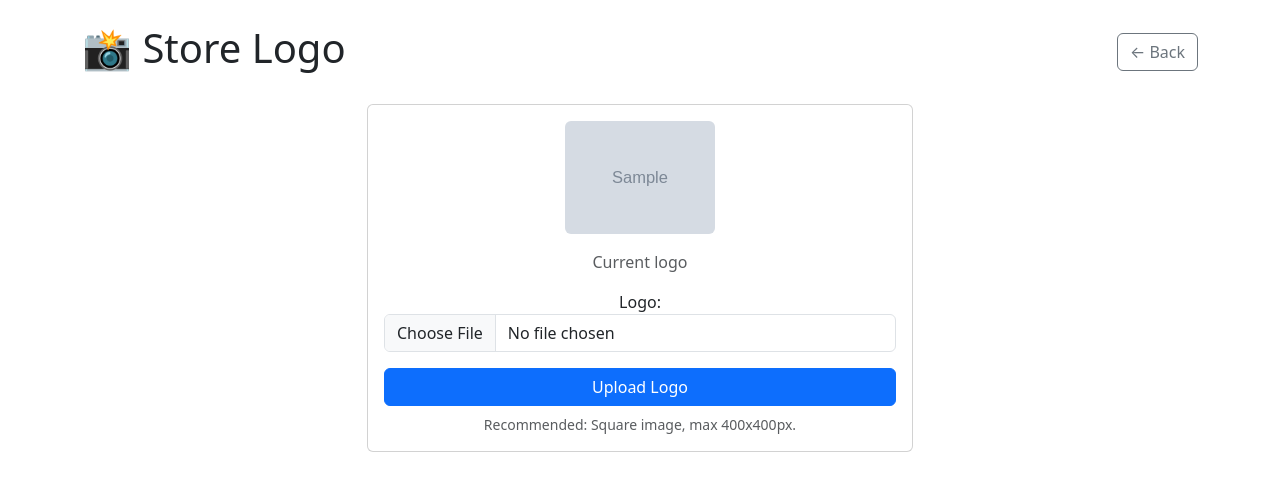
After one commit to soroushkarami/VIP-Mystery-Vault, a Django app: page /account/logo/ in a window 1280 px wide. The commit adds this page. Shown: the top 491 px of the page. Run offline with Django 5.2, Linux system fonts and the light colour scheme; a user stored in the database is signed in; tables that the repository leaves empty hold one stand-in row (values such as "Sample post"); grey boxes marked "Sample" are stand-in pictures; some libraries are stand-ins or nearby versions.

Commit message:
new feature: upload store logo

```diff
--- a/core/forms.py
+++ b/core/forms.py
@@ -115,3 +115,17 @@ class UsernameChangeForm(forms.Form):
         if new_username and confirm_username and new_username != confirm_username:
             raise forms.ValidationError('Usernames do not match! Re-enter the same username please')
         return cleaned_data
+
+
+class StoreLogoForm(forms.ModelForm):   # A special form that is directly linked to a database model (Store in this case)
+    # ModelForm automatically reads the Store model, finds the logo field, and builds the form
+    # It checks file size, file type, and saves the file to the logo field
+    class Meta:     # instructions for how this form should behave
+        model = Store
+        fields = ['logo']   # Only include the logo field in this form
+        widgets = {     # Customize how the logo field looks in the HTML
+            'logo': forms.FileInput(attrs={     # forms.FileInput is the widget for file uploads
+                'class': 'form-control',
+                'accept': 'image/*'     # When the user clicks the file picker, only show image files
+            })
+        }
--- a/core/models.py
+++ b/core/models.py
@@ -10,6 +10,7 @@ class Store(models.Model):
     subscription_active = models.BooleanField(default=True)
     subscription_expiry = models.DateTimeField(null=True,   # The db is allowed to leave this cell EMPTY
                                                blank=True)  # The website form is allowed to leave this field EMPTY
+    logo = models.ImageField(upload_to='logos/', null=True, blank=True)
 
     # Link this store to a Django User; ensures each user can own only one store.
     user = models.OneToOneField(
@@ -30,7 +31,7 @@ class Store(models.Model):
             return 0
 
         remained = self.subscription_expiry - now
-        return remained
+        return remained.days
 
     @property
     def is_subscription_active(self):
--- /dev/null
+++ b/core/templates/registration/upload_logo.html
@@ -0,0 +1,41 @@
+<!DOCTYPE html>
+<html>
+<head>
+    <title>Upload Logo – Mystery Deal</title>
+    <link href="https://cdn.jsdelivr.net/npm/bootstrap@5.3.0/dist/css/bootstrap.min.css" rel="stylesheet">
+    <meta name="viewport" content="width=device-width, initial-scale=1">
+</head>
+<body>
+<div class="container mt-4">
+    <div class="d-flex justify-content-between align-items-center mb-4">
+        <h1>📸 Store Logo</h1>
+        <a href="{% url 'account_settings' %}" class="btn btn-outline-secondary">← Back</a>
+    </div>
+
+    <div class="row justify-content-center">
+        <div class="col-md-6">
+            <div class="card">
+                <div class="card-body text-center">
+                    {% if store.logo %}
+                        <img src="{{ store.logo.url }}" class="img-fluid rounded mb-3" style="max-height: 150px; max-width: 150px;">
+                        <p class="text-muted">Current logo</p>
+                    {% else %}
+                        <div class="display-1 mb-3">🏪</div>
+                        <p class="text-muted">No logo uploaded yet.</p>
+                    {% endif %}
+
+                    <form method="post" enctype="multipart/form-data">
+                        {% csrf_token %}
+                        {{ form.as_p }}
+                        <button type="submit" class="btn btn-primary w-100">Upload Logo</button>
+                    </form>
+                    <small class="text-muted d-block mt-2">
+                        Recommended: Square image, max 400x400px.
+                    </small>
+                </div>
+            </div>
+        </div>
+    </div>
+</div>
+</body>
+</html>
--- a/core/urls.py
+++ b/core/urls.py
@@ -14,7 +14,8 @@ from .views import (
     update_product,
     view_skus,
     account_settings,
-    change_username
+    change_username,
+    upload_logo
 )
 
 urlpatterns = [
@@ -25,6 +26,7 @@ urlpatterns = [
     path('login-redirect/', login_redirect, name='login_redirect'),
     path('account/', account_settings, name='account_settings'),
     path('account/username/', change_username, name='change_username'),
+    path('account/logo/', upload_logo, name='upload_logo'),
 
     # Dashboard URLs
     path('dashboard/', dashboard_home, name='dashboard_home'),
--- a/core/views.py
+++ b/core/views.py
@@ -11,58 +11,23 @@ from django.http import HttpResponse
 from django.views.decorators.csrf import csrf_exempt
 
 from .models import Store, Product, Customer, DailyDeal
-from .forms import UploadInventoryForm, CustomerRegistrationForm, UsernameChangeForm
-from .normalizer import normalize_columns, persian_to_english_numbers, normalize_size
+from .forms import (UploadInventoryForm, CustomerRegistrationForm,
+                    UsernameChangeForm, StoreLogoForm)
+from .normalizer import (normalize_columns, persian_to_english_numbers,
+                         normalize_size)
 from .utils import (get_top_deals,
                     is_in_cooldown,
                     update_visit_and_cooldown,
                     get_special_offer,
                     generate_sku,
-                    subscription_required)
+                    subscription_required,
+                    resize_image)
 
-from PIL import Image
 import os
 import pandas as pd
 import zipfile
 import qrcode
-from io import BytesIO
 import json
-
-
-def resize_image(image_file, max_size=800, quality=80):
-    """
-    Resize an image to max 800px width/height while maintaining aspect ratio.
-    Returns the resized image as a BytesIO object ready for Django's ImageField.
-    """
-    # Open the image
-    img = Image.open(image_file)
-    # Check if image needs resizing
-    width, height = img.size
-    if width <= max_size and height <= max_size:
-        # reset file pointer and return original
-        image_file.seek(0)
-        return image_file
-
-    # Calculate new size (maintain aspect ratio)
-    if width > height:
-        new_width = max_size
-        new_height = int(height * (max_size / width))
-    else:
-        new_height = max_size
-        new_width = int(width * (max_size / height))
-
-    # resize the img
-    img = img.resize((new_width, new_height), Image.Resampling.LANCZOS)
-
-    # Save to BytesIO
-    output = BytesIO()
-    img.save(output,
-             format='JPEG' if img.mode == 'RGB' else 'PNG',
-             quality=quality,
-             optimize=True)
-    output.seek(0)
-
-    return output
 
 
 class UploadInventoryView(LoginRequiredMixin, FormView):    # Only logged-in users(registered sellers) can access
@@ -272,8 +237,42 @@ def change_username(request):
 
 @login_required
 def account_settings(request):
+    try:
+        store = request.user.store
+    except Store.DoesNotExist:
+        store = None
+    return render(request, 'registration/account.html', {'store': store})
+
+
+@login_required
+def upload_logo(request):
+    try:
+        store = request.user.store
+    except Store.DoesNotExist:
+        messages.error(request, 'No store linked to your acount.')
+        return redirect('account_settings')
+
+    if request.method == 'POST':
+        form = StoreLogoForm(request.POST, request.FILES, instance=store)
+        if form.is_valid():
+            logo = request.FILES.get('logo')
+            if logo:
+                resized = resize_image(logo, max_size=400, quality=80)
+                store.logo.save(logo.name,
+                                ContentFile(resized.read()),
+                                save=True)
+                messages.success(request, 'Logo uploaded successfully!')
+            return redirect('account_settings')
+
+    else:
+        form = StoreLogoForm(instance=store)
+
     return render(request,
-                  'registration/account.html')
+                  'registration/upload_logo.html',
+                  {
+                      'form': form,
+                      'store': store
+                  })
 
 
 @subscription_required      # defined in utils
```
Also changed, not shown: core/templates/core/dashboard_home.html (+12 -1 lines), core/templates/registration/account.html (+17 -1 lines), core/utils.py (+38 -0 lines), core/migrations/0013_store_logo.py (added).
